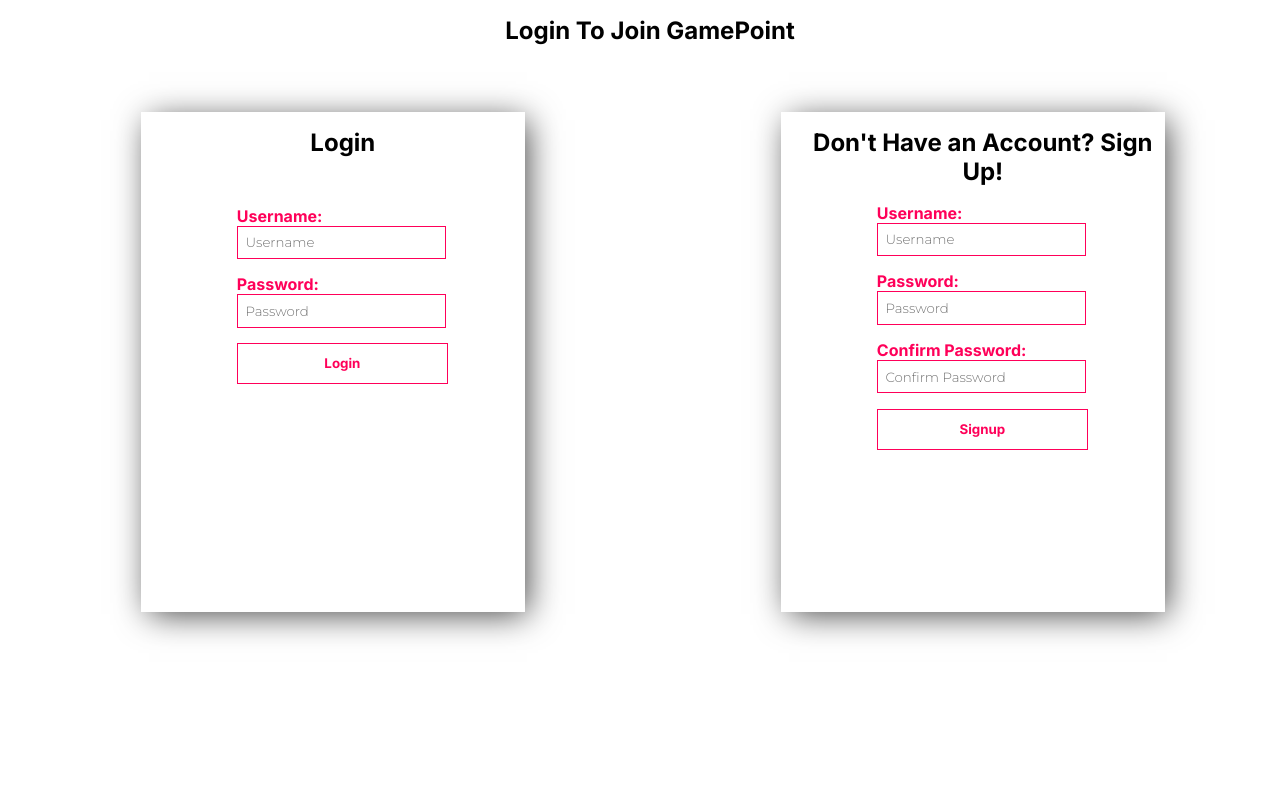
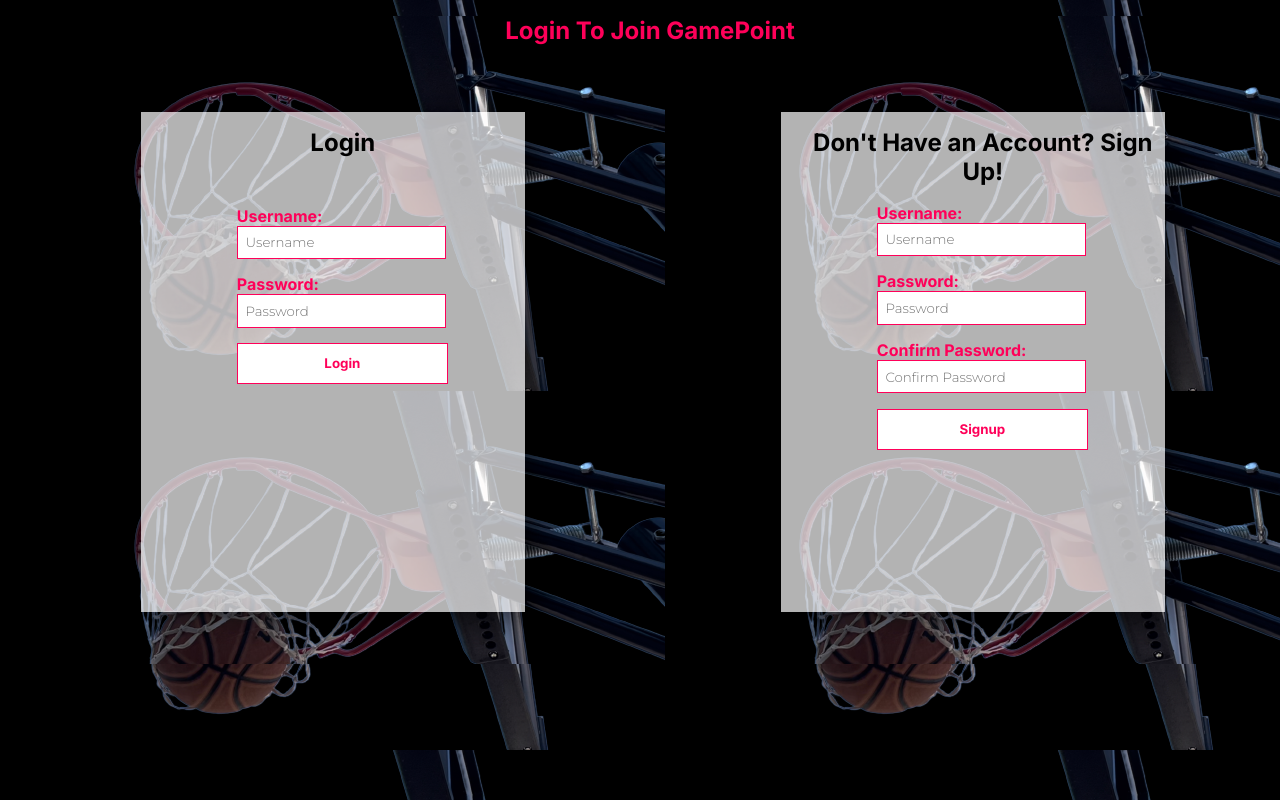
Before and after one commit to Aaravdugar21/GamePoint, a Flask app: page /login in a window 1280 px wide. Run offline with Flask 3, Linux system fonts and the light colour scheme.

Commit message:
Update style.css

```diff
--- a/static/style.css
+++ b/static/style.css
@@ -14,10 +14,12 @@
 .login > h1{
     font-family:"Inter",sans-serif;
     text-align:center;
+    color:#ff0059;
 }
 
 .login{
     height:90%;
+    background-image:url("basketballbg.png");
 }
 
 .login-surround{
@@ -33,6 +35,7 @@
     margin-top:4%;
     height:500px;
     margin-left:2%;
+    background-color:rgba(255, 255, 255, 0.7);
 }
 
 
```
